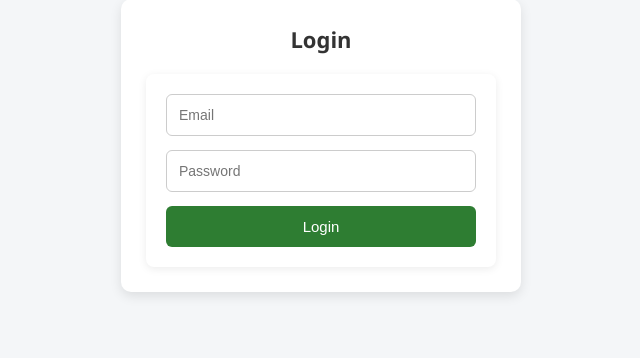
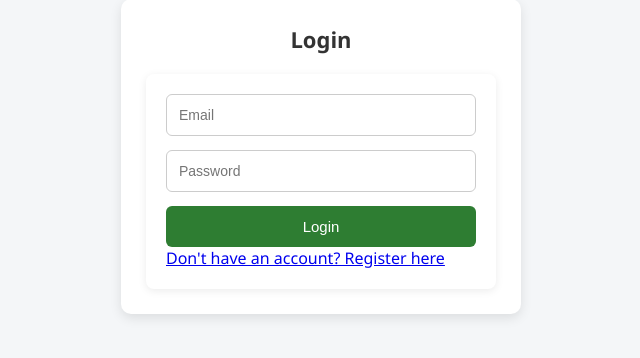
Before and after one commit to Shaiksameer9452/LOCAL_FARMERS_PRODUCT, a Flask app: page /login in a window 1280 px wide. Shown: the part 126-484 px from the top of the page, without its empty margins (319-959 px from the left). Run offline with Flask 3, Linux system fonts and the light colour scheme.

Commit message:
add reference line

```diff
--- a/templates/login.html
+++ b/templates/login.html
@@ -1,10 +1,7 @@
 {% extends "layout.html" %}
-
 {% block content %}
 <div class="auth-box">
-
   <h2>Login</h2>
-
   <form method="post" class="auth-form">
     <input
       type="email"
@@ -12,16 +9,14 @@
       placeholder="Email"
       required
     >
-
     <input
       type="password"
       name="password"
       placeholder="Password"
       required
     >
-
     <button type="submit">Login</button>
+    <p><a href="/register">Don't have an account? Register here</a></p>
   </form>
-
 </div>
 {% endblock %}
```
